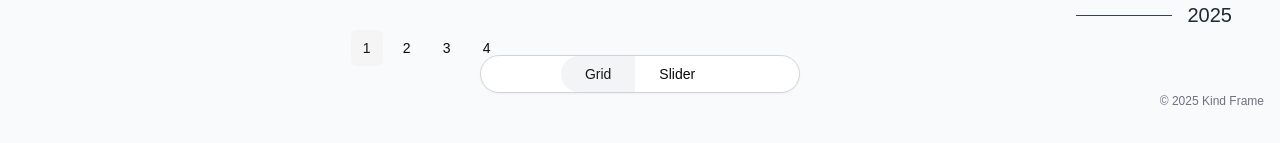
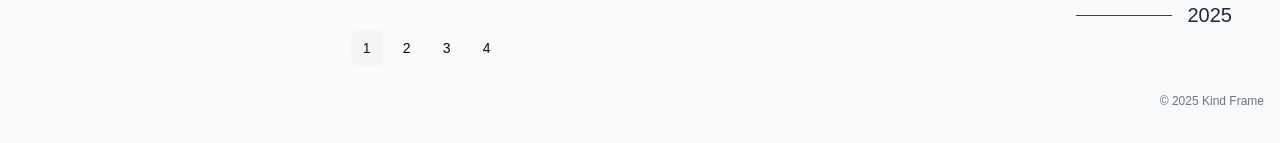
Before and after one commit to wasthTheekshana/kindFrame, a Next.js app: page / in a window 1280 px wide. Shown: the part 675-818 px from the top of the page. Built offline with nearby package versions, Linux system fonts and the light colour scheme.

Commit message:
remove nav bar

```diff
--- a/app/page.tsx
+++ b/app/page.tsx
@@ -259,33 +259,33 @@ export default function FaintFilmGallery() {
           )}
 
           {/* Grid/Slider Toggle - Responsive */}
-          <div className="fixed bottom-4 sm:bottom-8 left-0 right-0 flex justify-center z-40 px-4">
-            <motion.div
-                className="bg-white border border-gray-300 rounded-full shadow-sm max-w-xs w-full"
-                initial={{ y: 50, opacity: 0 }}
-                animate={{ y: 0, opacity: 1 }}
-                transition={{ duration: 0.6, delay: 0.5 }}
-            >
-              <div className="flex items-center justify-center">
-                <Button
-                    variant={viewMode === "grid" ? "secondary" : "ghost"}
-                    size="sm"
-                    onClick={() => setViewMode("grid")}
-                    className={`rounded-l-full px-3 sm:px-6 py-1 sm:py-2 text-xs sm:text-sm ${viewMode === "grid" ? "bg-gray-100" : ""}`}
-                >
-                  Grid
-                </Button>
-                <Button
-                    variant={viewMode === "slider" ? "secondary" : "ghost"}
-                    size="sm"
-                    onClick={() => setViewMode("slider")}
-                    className={`rounded-r-full px-3 sm:px-6 py-1 sm:py-2 text-xs sm:text-sm ${viewMode === "slider" ? "bg-gray-100" : ""}`}
-                >
-                  Slider
-                </Button>
-              </div>
-            </motion.div>
-          </div>
+          {/*<div className="fixed bottom-4 sm:bottom-8 left-0 right-0 flex justify-center z-40 px-4">*/}
+          {/*  <motion.div*/}
+          {/*      className="bg-white border border-gray-300 rounded-full shadow-sm max-w-xs w-full"*/}
+          {/*      initial={{ y: 50, opacity: 0 }}*/}
+          {/*      animate={{ y: 0, opacity: 1 }}*/}
+          {/*      transition={{ duration: 0.6, delay: 0.5 }}*/}
+          {/*  >*/}
+          {/*    <div className="flex items-center justify-center">*/}
+          {/*      <Button*/}
+          {/*          variant={viewMode === "grid" ? "secondary" : "ghost"}*/}
+          {/*          size="sm"*/}
+          {/*          onClick={() => setViewMode("grid")}*/}
+          {/*          className={`rounded-l-full px-3 sm:px-6 py-1 sm:py-2 text-xs sm:text-sm ${viewMode === "grid" ? "bg-gray-100" : ""}`}*/}
+          {/*      >*/}
+          {/*        Grid*/}
+          {/*      </Button>*/}
+          {/*      <Button*/}
+          {/*          variant={viewMode === "slider" ? "secondary" : "ghost"}*/}
+          {/*          size="sm"*/}
+          {/*          onClick={() => setViewMode("slider")}*/}
+          {/*          className={`rounded-r-full px-3 sm:px-6 py-1 sm:py-2 text-xs sm:text-sm ${viewMode === "slider" ? "bg-gray-100" : ""}`}*/}
+          {/*      >*/}
+          {/*        Slider*/}
+          {/*      </Button>*/}
+          {/*    </div>*/}
+          {/*  </motion.div>*/}
+          {/*</div>*/}
 
           {/* Copyright - Responsive */}
           <div className="fixed bottom-1 sm:bottom-4 right-2 sm:right-4 text-xs text-gray-500">© 2025 Kind Frame</div>
```
